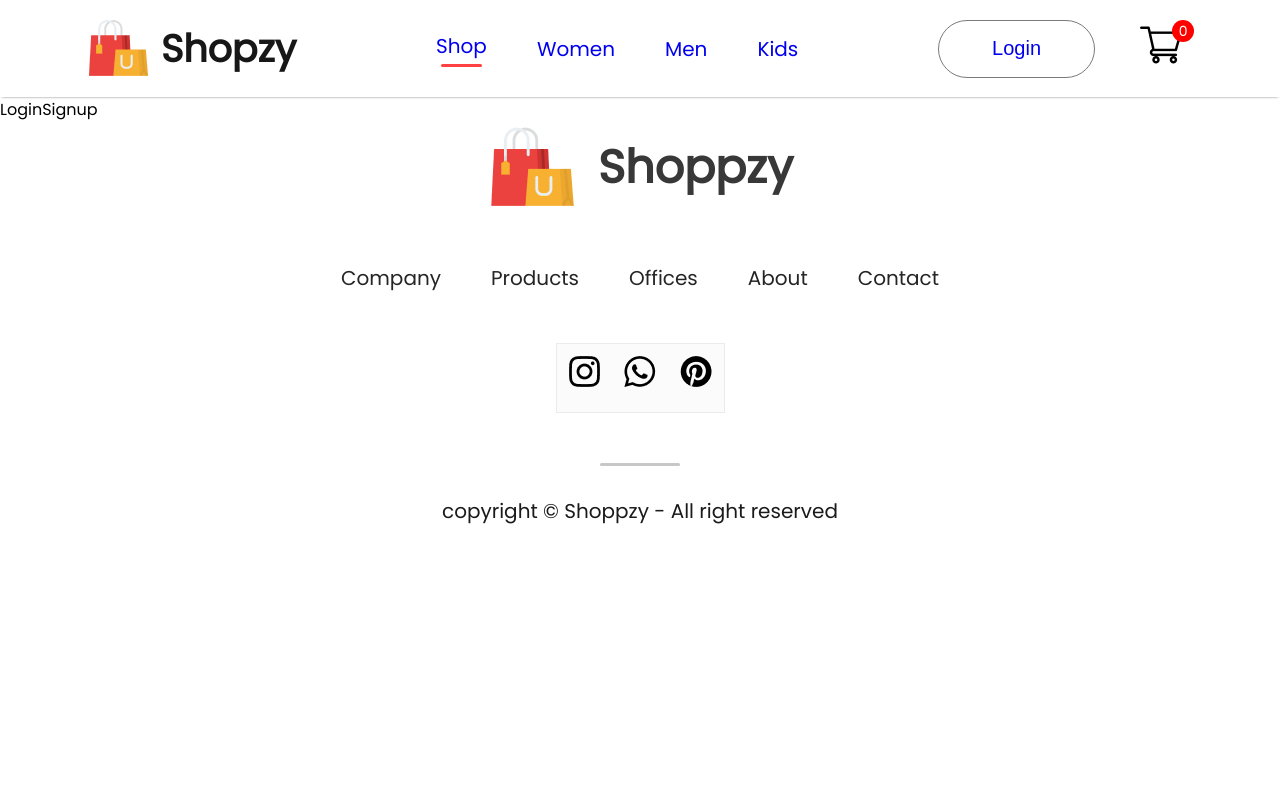
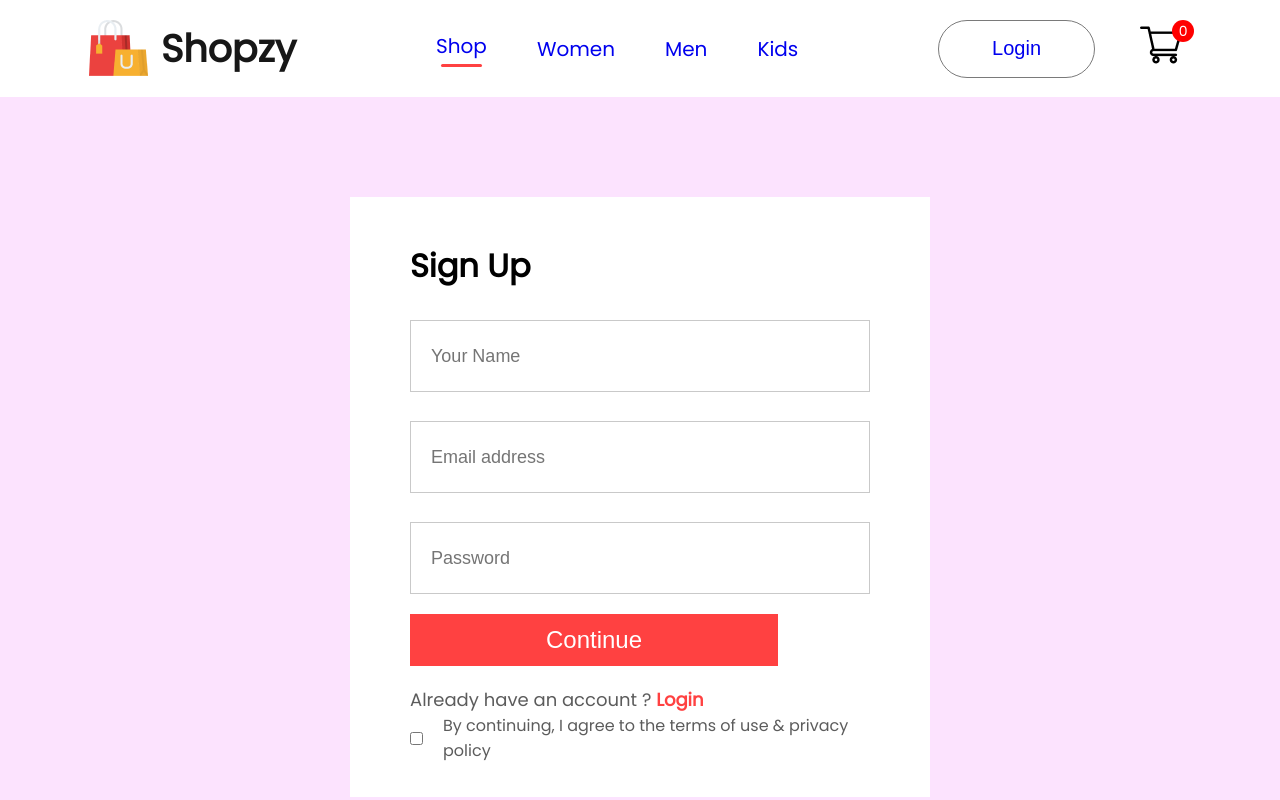
Before and after one commit to Suriya2620/ecommerce, a React (Create React App) app: page /login in a window 1280 px wide. Shown: the top 800 px of the page. Built offline with nearby package versions, Linux system fonts and the light colour scheme.

Commit message:
added login signup form

```diff
--- a/src/App.js
+++ b/src/App.js
@@ -8,11 +8,12 @@
 import ShopCategory from './pages/ShopCategory'
 import Product from './pages/Product'
 import Cart from './pages/Cart'
-import LoginSignup from './pages/LoginSignup'
+
 import Footer from './components/Footer/Footer'
 import men_banner from './components/Assets/banner_mens.png'
 import women_banner from './components/Assets/banner_women.png'
 import kid_banner from './components/Assets/banner_kids.png'
+import LoginSignup from './pages/LoginSignup'
 const App = () => {
   return (
     <div>
--- /dev/null
+++ b/src/pages/CSS/loginsignup.css
@@ -0,0 +1,68 @@
+.loginsignup{
+    width: 100%;
+    height: 100%;
+    background: #fce3fe;
+    padding: 100px;
+}
+
+.loginsignup-container{
+    width: 580px;
+    height: 600px;
+    background: white;
+    margin: auto;
+    padding: 40px 60px;
+}
+
+.loginsignup-container h1{
+    margin: 5px 0px;
+}
+
+.loginsignup-fields{
+    display: flex;
+    flex-direction: column;
+    gap: 29px;
+    margin-top: 30px;
+}
+
+.loginsignup-fields input{
+    height: 72px;
+    width: 100%;
+    padding-left: 20px;
+    border: 1px solid #c9c9c9;
+    color: #5c5c5c;
+    font-size: 18px;
+}
+.loginsignup-container button{
+    width: 80%;
+    /* height: 72px; */
+    color: white;
+    background: #ff4141;
+    margin: 20px auto;
+    border: none;
+    padding: 12px;
+    font-size: 24px;
+    font-weight: 500;
+    cursor: pointer;
+}
+
+.loginsignup-login{
+    /* margin-top: 10px; */
+    color: #5c5c5c;
+    font-size: 18px;
+    font-weight: 500;
+}
+
+.loginsignup-login span{
+    color: #ff4141;
+    font-weight: 600;
+}
+
+.loginsignup-agree{
+    display: flex;
+    align-items: center;
+    /* margin-top: 25px; */
+    gap: 20px;
+    color: #5c5c5c;
+    font-size: 16px;
+    font-weight: 500;
+}
--- a/src/pages/LoginSignup.jsx
+++ b/src/pages/LoginSignup.jsx
@@ -1,8 +1,26 @@
 import React from 'react'
+import './CSS/loginsignup.css'
 
 const LoginSignup = () => {
   return (
-    <div>LoginSignup</div>
+    <div className="loginsignup">
+      <div className="loginsignup-container">
+        <h1>Sign Up</h1>
+        <div className="loginsignup-fields">
+          <input type="text" placeholder='Your Name' />
+          <input type="email" placeholder='Email address' />
+          <input type="password" placeholder='Password' />
+        </div>
+        <button>Continue</button>
+        <p className="loginsignup-login">Already have an account
+        ? <span>Login</span></p>
+
+        <div className="loginsignup-agree">
+          <input type="checkbox" name="" id="" />
+          <p>By continuing, I agree to the terms of use & privacy policy</p>
+        </div>
+      </div>
+    </div>
   )
 }
 
```
